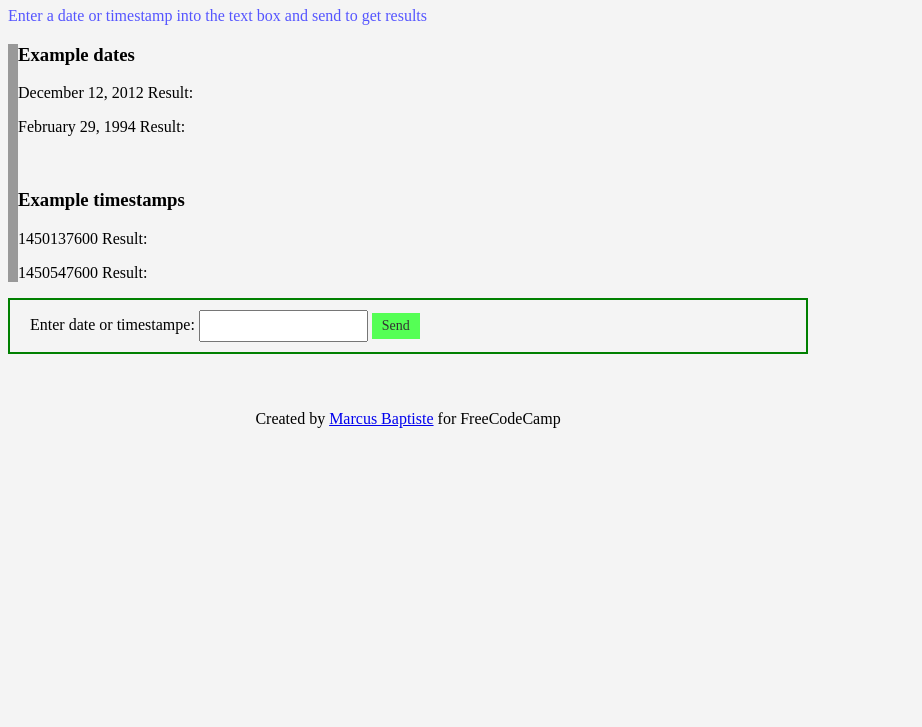
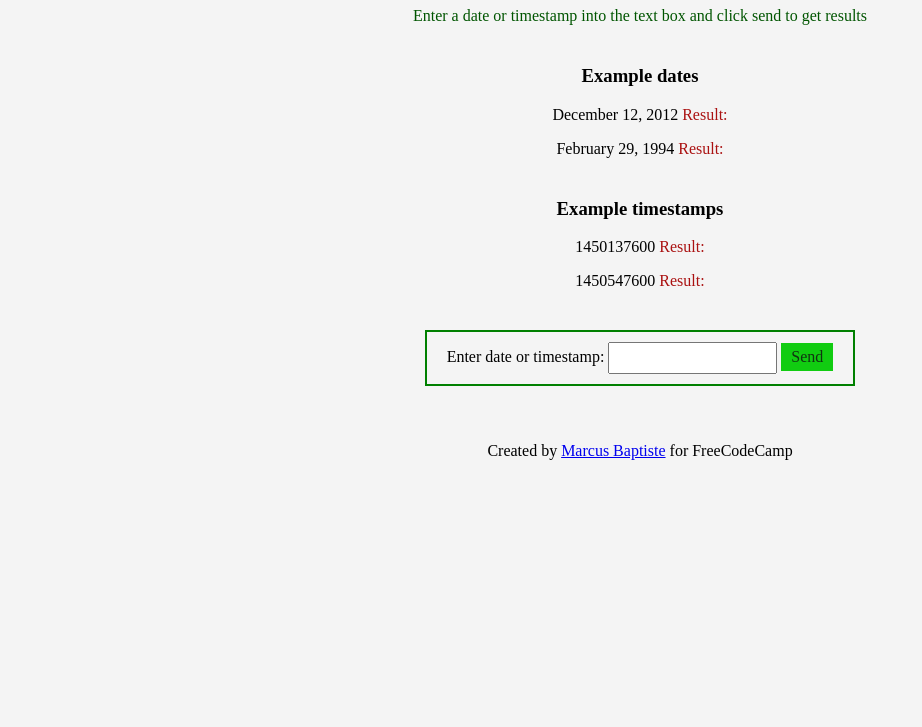
Before and after one commit to animakuz/fcc-timestamp-service, a website: page home.html in a window 1280 px wide. Shown: the part 73-800 px from the top of the page, without its empty margins (0-922 px from the left). Drawn offline with Linux system fonts and the light colour scheme.

Commit message:
Add basic functionality of front end. Fix CSS

```diff
--- a/home.html
+++ b/home.html
@@ -12,18 +12,21 @@
       <h1>Timestamp Microservice</h1>
     </header>
     <div class="content">
-      <p class="instructions">Enter a date or timestamp into the text box and send to get results</p>
+      <p class="instructions">Enter a date or timestamp into the text box and click send to get results</p>
       <section class="examples">
+        <div>
           <h3>Example dates</h3>
           <p>December 12, 2012 <span class="result">Result: </span></p>
           <p>February 29, 1994 <span class="result">Result: </span></p>
-        <br>
+        </div>
+        <div>
           <h3>Example timestamps</h3>
           <p>1450137600 <span class="result">Result: </span></p>
           <p>1450547600 <span class="result">Result: </span></p>
+        </div>
       </section>
       <section class="input">
-        <label>Enter date or timestampe: <input id="date-time-input" type="text" /> <a class="btn" href="#/" target="_blank">Send</a></label>
+        <label>Enter date or timestamp: <input id="date-time-input" type="text" /> <a id="send-btn" class="btn" href="/" target="_blank">Send</a></label>
       </section>
     </div>
     <footer>
--- a/public/main.js
+++ b/public/main.js
@@ -0,0 +1,6 @@
+var dateTimeInput = document.getElementById('date-time-input');
+var sendBtn = document.getElementById('send-btn');
+
+dateTimeInput.onblur = function() {
+  sendBtn.setAttribute('href', '/' + dateTimeInput.value);
+};
--- a/public/styles.css
+++ b/public/styles.css
@@ -4,7 +4,8 @@ body {
 
 
 .container {
-  max-width: 800px;
+  max-width: 1024px;
+  margin: 0 auto;
 }
 
 header {
@@ -12,18 +13,29 @@ header {
 }
 
 .instructions {
-  color: #55f;
+  color: #050;
+  text-align: center;
 }
 
 .examples {
-  border-left: 10px solid #999;
+  margin: 40px 0;
+  text-align: center;
 }
 
-.results {
-  color: green;
+.examples div  {
+  margin: 40px 0;
+}
+
+.examples .result {
+  color: #a11;
 }
 
 .input {
+  text-align: center;
+}
+
+.input label {
+  display: inline-block;
   border: 2px solid green;
   padding: 10px 20px;
 }
@@ -35,16 +47,16 @@ header {
 
 .btn, .btn:link, .btn:visited {
   display: inline-block;
-  font-size: 14px;
+  font-size: 16px;
   padding: 5px 10px;
-  background-color: #5f5;
+  background-color: #1c1;
   text-decoration: none;
-  color: #333;
+  color: #131;
 }
 
 .btn:hover, .btn:active {
-  background-color: #0a0;
-  color: #efe;
+  background-color: #050;
+  color: #fff;
 }
 
 
```
Lines whose indentation alone changed are shown as unchanged.
